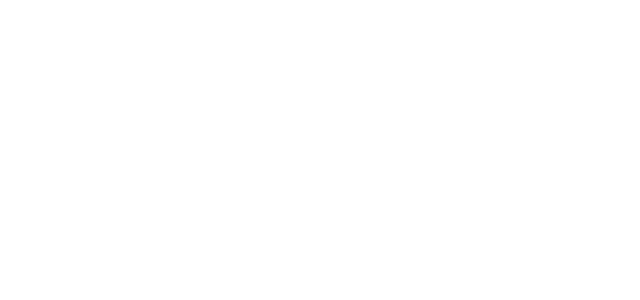
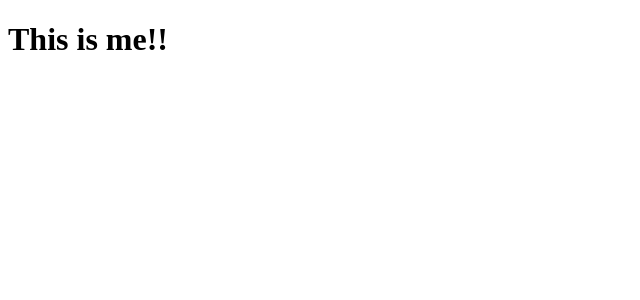
Before and after one commit to vvorkcloudtech/class-103-Morning, a React app: page / in a window 1280 px wide. Shown: the top 300 px of the page, without its empty margins (0-640 px from the left). Built offline with nearby package versions, Linux system fonts and the light colour scheme; the HTML template or start-up script is replaced by a standard one.

Commit message:
App.jsx updated

```diff
--- a/src/js/components/App.jsx
+++ b/src/js/components/App.jsx
@@ -5,7 +5,9 @@
   render() {
     return (
       <div>
-
+        <h1>
+          This is me!!
+        </h1>
       </div>
 
     );
```
